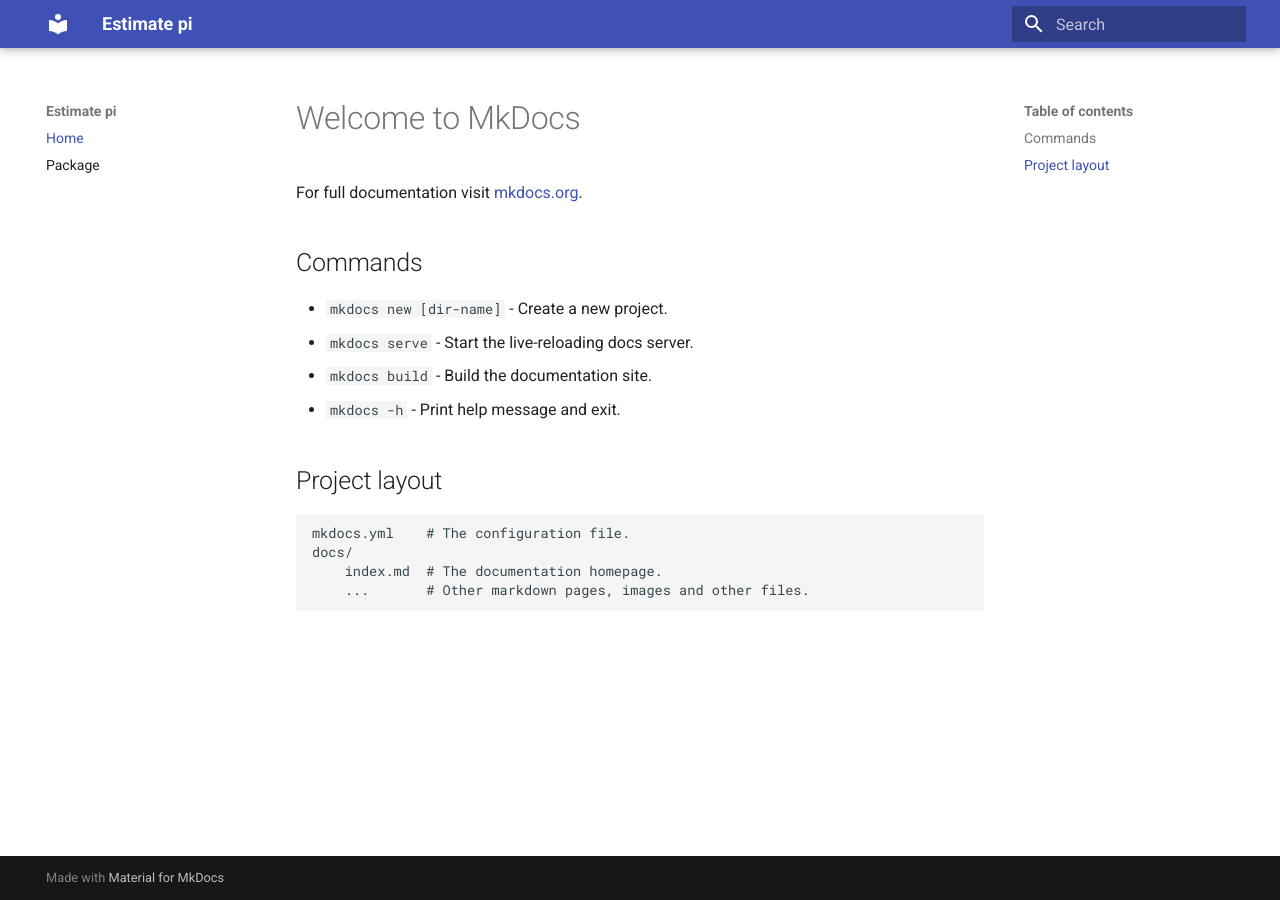
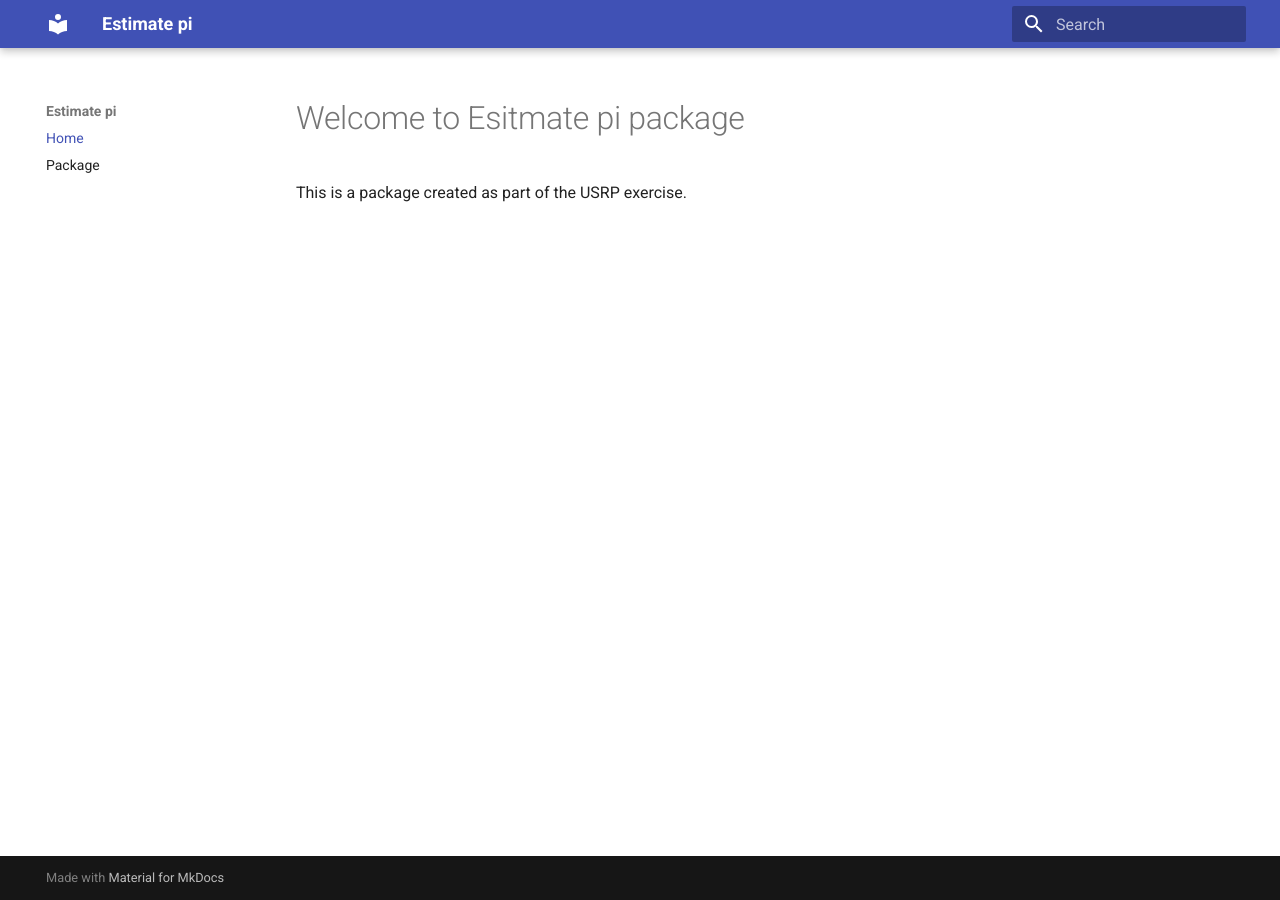
Before and after one commit to changgoo/usrp-estimate-pi, an MkDocs documentation site: the page built from docs/index.md, in a window 1280 px wide. Built offline with MkDocs 1.6.1 and Material for MkDocs 9.7.7, drawn with Linux system fonts in a browser that asks for light colours.

Commit message:
Revised docstrings

```diff
--- a/docs/index.md
+++ b/docs/index.md
@@ -1,17 +1,3 @@
-# Welcome to MkDocs
+# Welcome to Esitmate pi package
 
-For full documentation visit [mkdocs.org](https://www.mkdocs.org).
-
-## Commands
-
-* `mkdocs new [dir-name]` - Create a new project.
-* `mkdocs serve` - Start the live-reloading docs server.
-* `mkdocs build` - Build the documentation site.
-* `mkdocs -h` - Print help message and exit.
-
-## Project layout
-
-    mkdocs.yml    # The configuration file.
-    docs/
-        index.md  # The documentation homepage.
-        ...       # Other markdown pages, images and other files.
+This is a package created as part of the USRP exercise.
```
Also changed, not shown: estimate_pi.md (deleted, +0 -9 lines), 1 other file.
